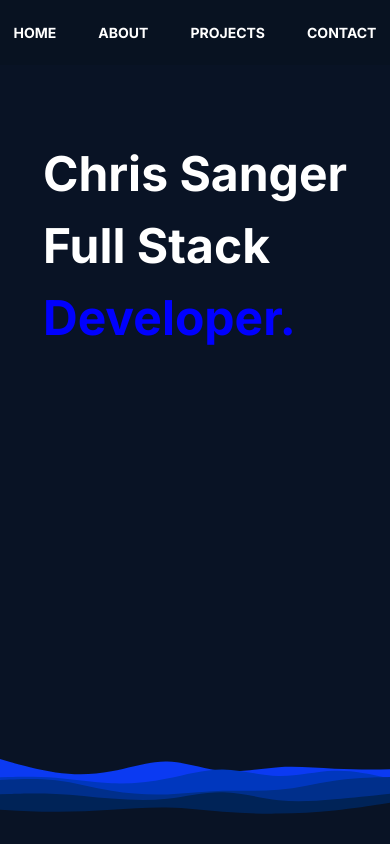
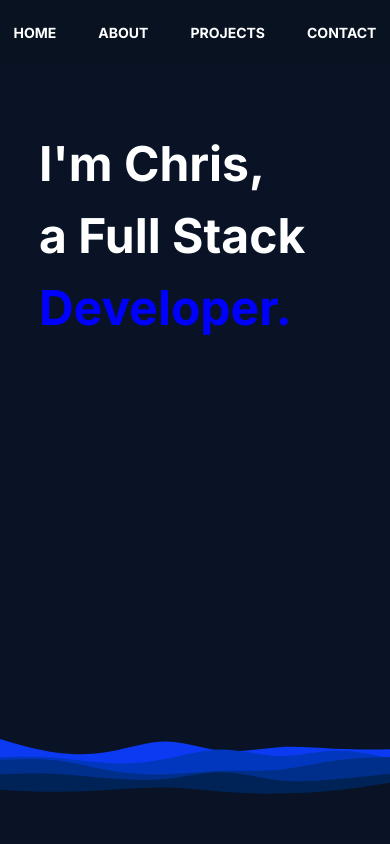
Before and after one commit to C0dingChris/Portfolio, a React (Create React App) app: page / in a window 390 px wide. Shown: the top 844 px of the page. Built offline with nearby package versions, Linux system fonts and the light colour scheme.

Commit message:
Final changes to header

```diff
--- a/src/Components/Header/header.css
+++ b/src/Components/Header/header.css
@@ -4,6 +4,7 @@
   display: flex;
   margin-top: 8rem;
   flex-direction: row;
+  width: 55%;
 
 
 }
@@ -15,7 +16,6 @@
 
 
 .header-text{
-padding: 10px;
 flex: 80%;
 text-align: left;
 }
@@ -28,6 +28,13 @@ flex: 20%;
 @media (max-width: 500px) {
   .header-wrapper {
     flex-direction: column;
+    width: 80%;
+    justify-content: center;
+
 
   }
+  .blob-container{
+    padding: 10px;
+    flex: 20%;
+    }
 }
--- a/src/Components/Header/header.js
+++ b/src/Components/Header/header.js
@@ -7,8 +7,8 @@ export default class header extends Component {
     return (
       <div className="header-wrapper">
         <div className="header-text">
-          <h2>Chris Sanger</h2>
-          <h2>Full Stack</h2>
+          <h2>I'm Chris,</h2>
+          <h2>a Full Stack</h2>
 
           <div className="glowbox">
             <h2 className="glowtext"> Developer.</h2>
```
